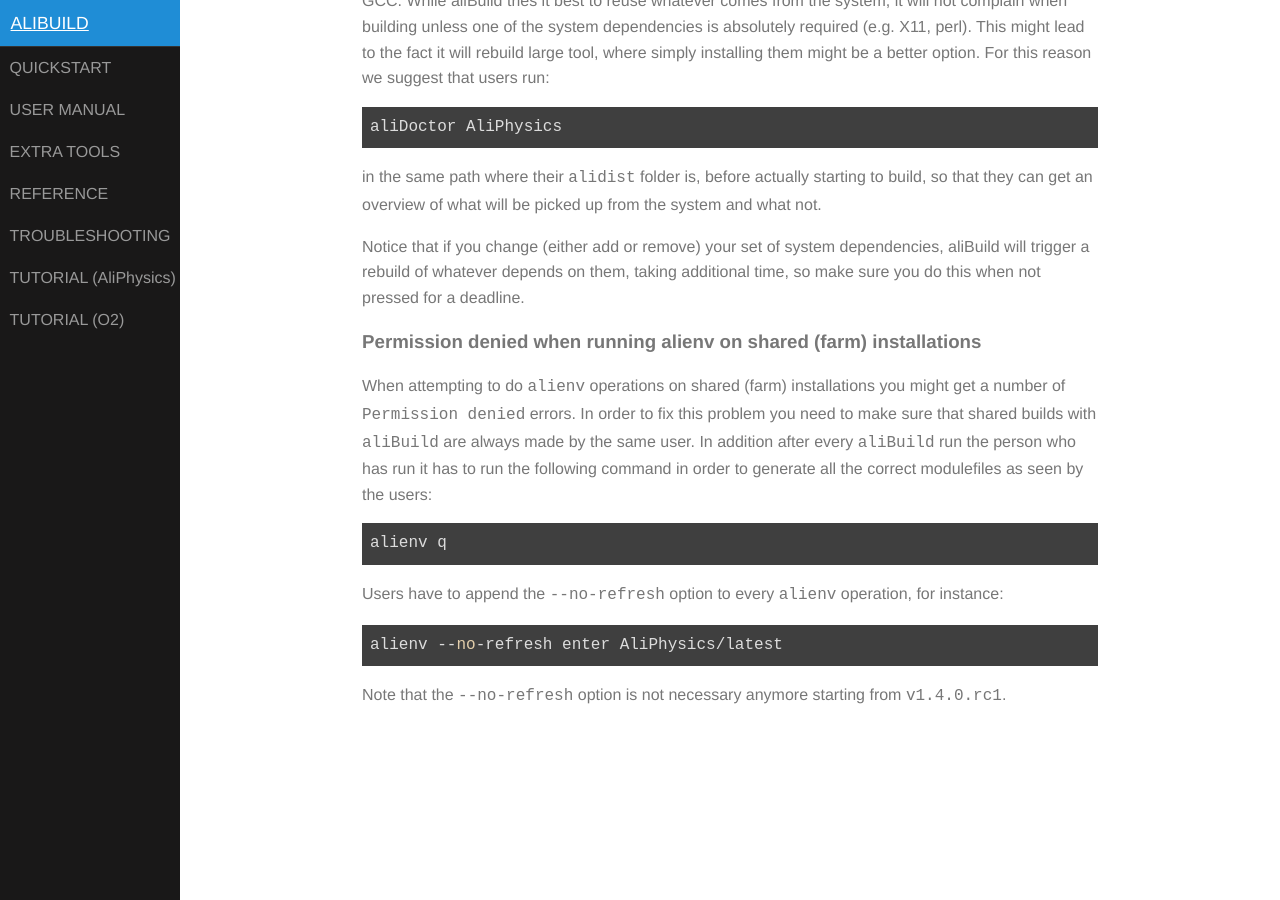
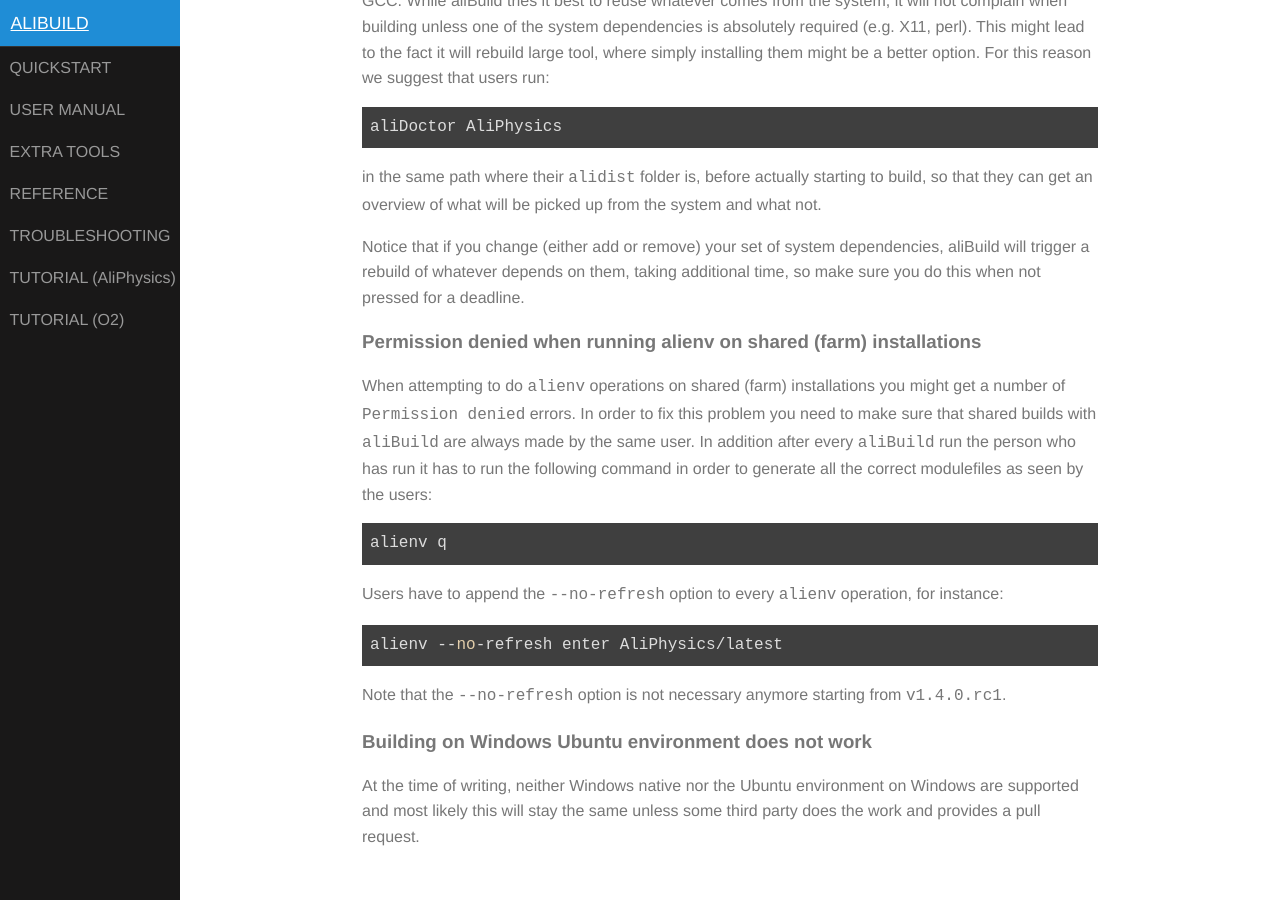
Before and after one commit to alisw/alibuild, a Jekyll site: the page built from docs/troubleshooting.markdown, in a window 1280 px wide and 900 px high, scrolled down 5646 px. Built offline with Jekyll 4.4.1, drawn with Linux system fonts in a browser that asks for light colours.

Commit message:
Update troubleshooting.markdown

```diff
--- a/docs/troubleshooting.markdown
+++ b/docs/troubleshooting.markdown
@@ -299,3 +299,9 @@ instance:
 
 Note that the `--no-refresh` option is not necessary anymore starting from
 `v1.4.0.rc1`.
+
+### Building on Windows Ubuntu environment does not work
+
+At the time of writing, neither Windows native nor the Ubuntu environment
+on Windows are supported and most likely this will stay the same unless some
+third party does the work and provides a pull request.
```
